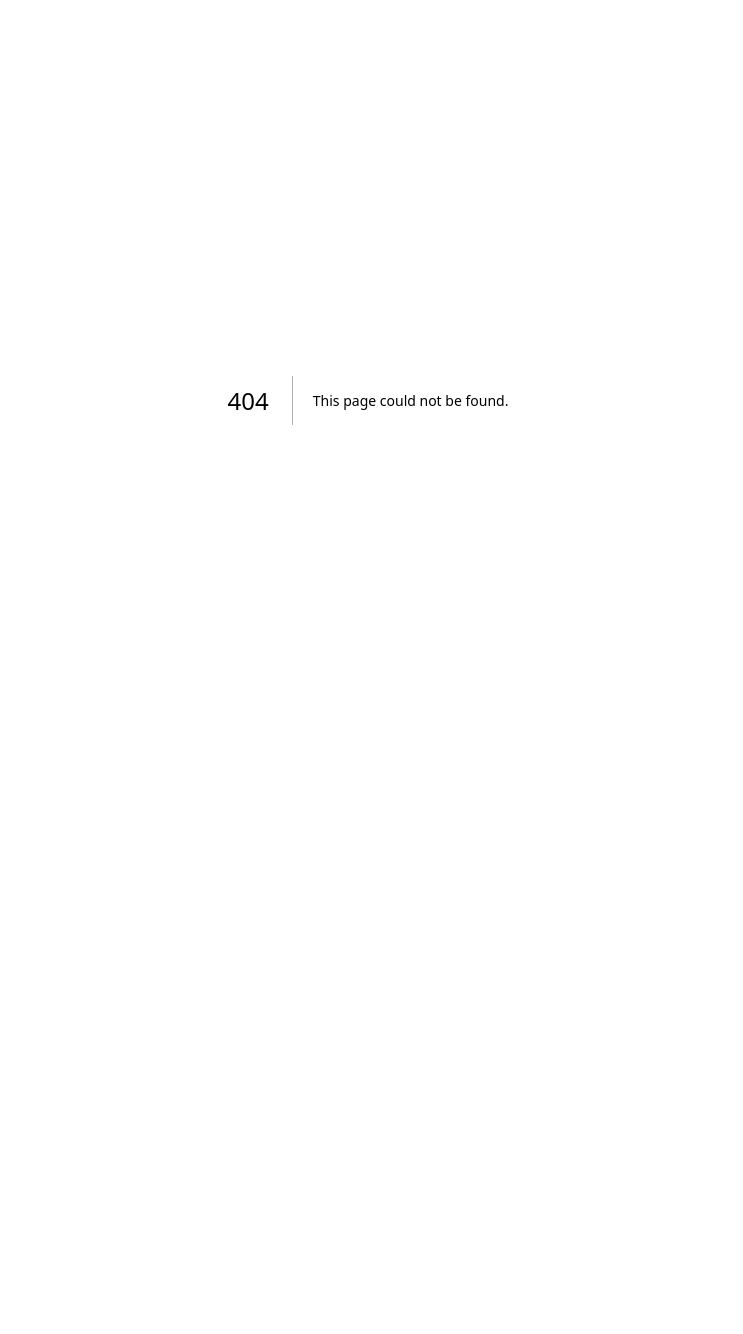
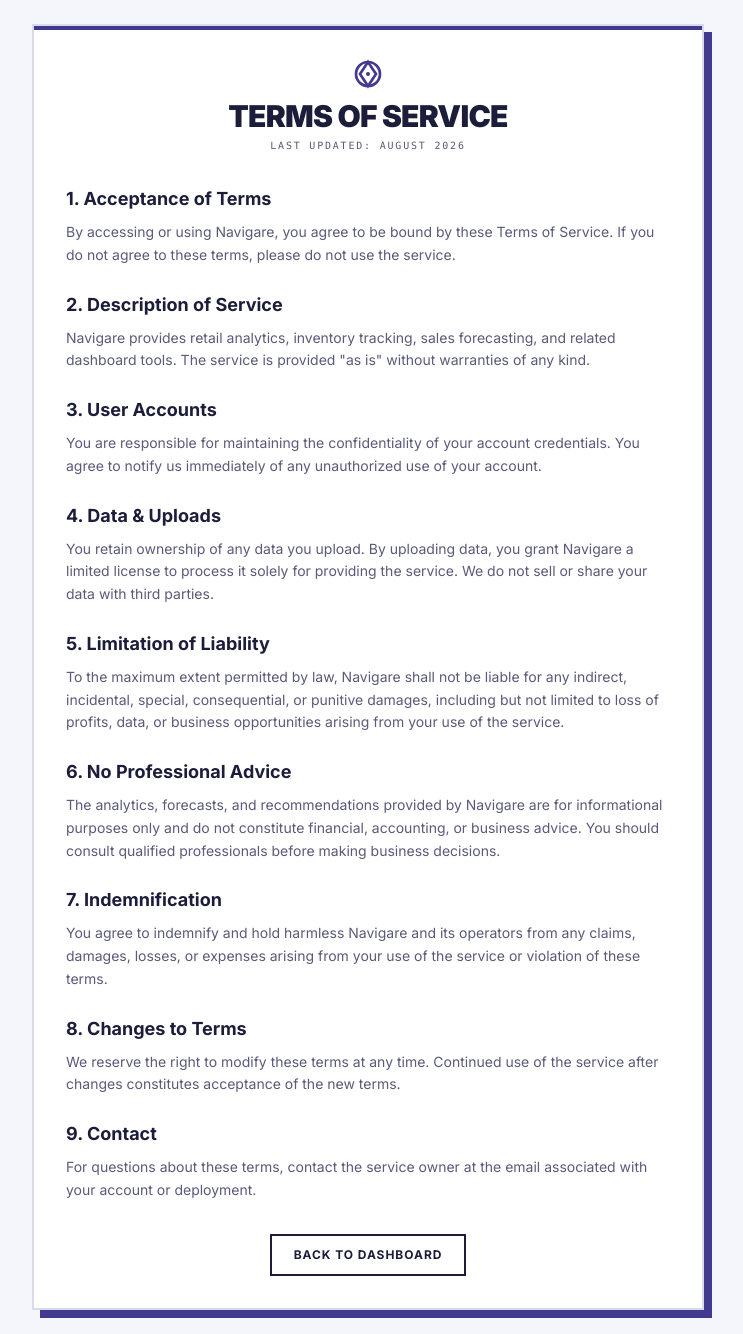
Before and after one commit to SS10-code/Navigare, a Next.js app in the folder navigare-web/: page /legal in a window 1280 px wide. Before the commit this address had no page. Shown: the whole page, without its empty margins (272-1015 px from the left). Before the commit the page ends 800 px from the top, so only its background shows below. Built offline with nearby package versions, Linux system fonts and the light colour scheme.

Commit message:
feat: add Terms of Service page and link in sidebar

```diff
--- /dev/null
+++ b/navigare-web/app/legal/page.tsx
@@ -0,0 +1,74 @@
+"use client";
+
+import Link from "next/link";
+import Icon from "@/components/Icon";
+
+export default function LegalPage() {
+  return (
+    <div className="min-h-screen bg-paper text-text flex items-center justify-center p-6">
+      <div className="bg-panel border-2 border-border p-8 w-full max-w-2xl relative" style={{ boxShadow: "8px 8px 0 0 #423A8E" }}>
+        <div className="absolute top-0 left-0 right-0 h-[4px] bg-gradient-to-r from-teal via-purple to-magenta" />
+        <div className="text-center mb-8">
+          <div className="flex items-center justify-center gap-2 mb-2">
+            <Icon name="logo" size={32} className="text-teal" />
+          </div>
+          <h1 className="text-3xl font-black uppercase tracking-tight">Terms of Service</h1>
+          <p className="label-mono text-[10px] text-muted mt-1">Last updated: August 2026</p>
+        </div>
+
+        <div className="space-y-6 text-sm text-muted leading-relaxed">
+          <section>
+            <h2 className="text-lg font-bold text-text mb-2">1. Acceptance of Terms</h2>
+            <p>By accessing or using Navigare, you agree to be bound by these Terms of Service. If you do not agree to these terms, please do not use the service.</p>
+          </section>
+
+          <section>
+            <h2 className="text-lg font-bold text-text mb-2">2. Description of Service</h2>
+            <p>Navigare provides retail analytics, inventory tracking, sales forecasting, and related dashboard tools. The service is provided "as is" without warranties of any kind.</p>
+          </section>
+
+          <section>
+            <h2 className="text-lg font-bold text-text mb-2">3. User Accounts</h2>
+            <p>You are responsible for maintaining the confidentiality of your account credentials. You agree to notify us immediately of any unauthorized use of your account.</p>
+          </section>
+
+          <section>
+            <h2 className="text-lg font-bold text-text mb-2">4. Data & Uploads</h2>
+            <p>You retain ownership of any data you upload. By uploading data, you grant Navigare a limited license to process it solely for providing the service. We do not sell or share your data with third parties.</p>
+          </section>
+
+          <section>
+            <h2 className="text-lg font-bold text-text mb-2">5. Limitation of Liability</h2>
+            <p>To the maximum extent permitted by law, Navigare shall not be liable for any indirect, incidental, special, consequential, or punitive damages, including but not limited to loss of profits, data, or business opportunities arising from your use of the service.</p>
+          </section>
+
+          <section>
+            <h2 className="text-lg font-bold text-text mb-2">6. No Professional Advice</h2>
+            <p>The analytics, forecasts, and recommendations provided by Navigare are for informational purposes only and do not constitute financial, accounting, or business advice. You should consult qualified professionals before making business decisions.</p>
+          </section>
+
+          <section>
+            <h2 className="text-lg font-bold text-text mb-2">7. Indemnification</h2>
+            <p>You agree to indemnify and hold harmless Navigare and its operators from any claims, damages, losses, or expenses arising from your use of the service or violation of these terms.</p>
+          </section>
+
+          <section>
+            <h2 className="text-lg font-bold text-text mb-2">8. Changes to Terms</h2>
+            <p>We reserve the right to modify these terms at any time. Continued use of the service after changes constitutes acceptance of the new terms.</p>
+          </section>
+
+          <section>
+            <h2 className="text-lg font-bold text-text mb-2">9. Contact</h2>
+            <p>For questions about these terms, contact the service owner at the email associated with your account or deployment.</p>
+          </section>
+        </div>
+
+        <div className="mt-8 text-center">
+          <Link href="/dashboard" className="btn-secondary inline-block">
+            Back to Dashboard
+          </Link>
+        </div>
+      </div>
+    </div>
+  );
+}
--- a/navigare-web/components/Sidebar.tsx
+++ b/navigare-web/components/Sidebar.tsx
@@ -125,6 +125,9 @@
             Settings / Onboarding
           </Link>
         )}
+        <Link href="/legal" className="block text-center text-[10px] text-muted hover:text-text transition py-1">
+          Legal / Terms of Service
+        </Link>
       </div>
     </aside>
   );
--- a/navigare-web/middleware.ts
+++ b/navigare-web/middleware.ts
@@ -16,7 +16,7 @@
       return NextResponse.next();
     }
 
-    if (pathname.startsWith("/auth") || pathname === "/api/proxy" || pathname.startsWith("/api/")) {
+    if (pathname.startsWith("/auth") || pathname === "/api/proxy" || pathname.startsWith("/api/") || pathname.startsWith("/legal")) {
       return NextResponse.next();
     }
 
```
